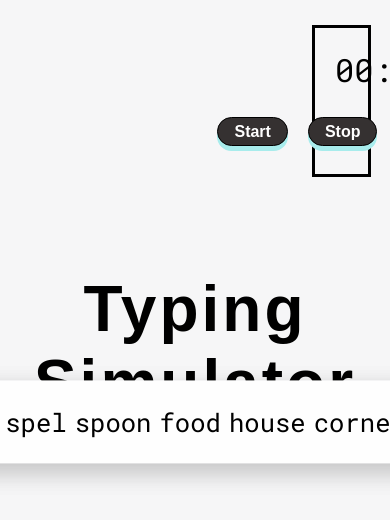
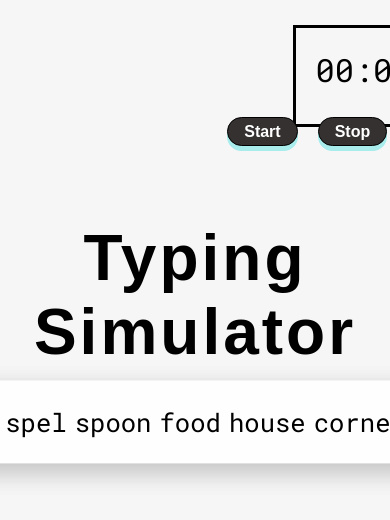
Before and after one commit to FurqanAnwar/Typing-Simulator, a website: page index.html in a window 390 px wide. Shown: the top 520 px of the page. Drawn offline with Linux system fonts and the light colour scheme.

Commit message:
responsive clock

```diff
--- a/style.css
+++ b/style.css
@@ -151,16 +151,42 @@ body {
 /* Clock CSS */
 
 .clock-container {
-  width: 15%;
+ display: flex;
+ flex-direction: column;
+  width: 20%;
   height: 18%;
   align-items: center;
   position: relative;
   top: 3%;
-  left: 80%;
+  left: 75%;
   vertical-align: auto;
   border: 3px solid black;
   padding: 20px;
+  box-sizing: border-box;
 }
+
+
+
+@media screen and (min-device-width : 801px) and  (max-device-width : 1350px) {
+  .clock-container{
+    width:30%;
+    left: 68%;
+  }
+}
+@media screen and (min-device-width : 560px) and  (max-device-width : 800px) {
+  .clock-container{
+    width:30%;
+    height:12%;
+  }
+ }
+ @media screen and (min-device-width : 0px) and  (max-device-width : 560px) {
+  .clock-container{
+    width:30%;
+    height:9%;
+  }
+ }
+
+
 
 .display {
   width: 100%;
```
Also changed, not shown: index.html (+3 -0 lines).
